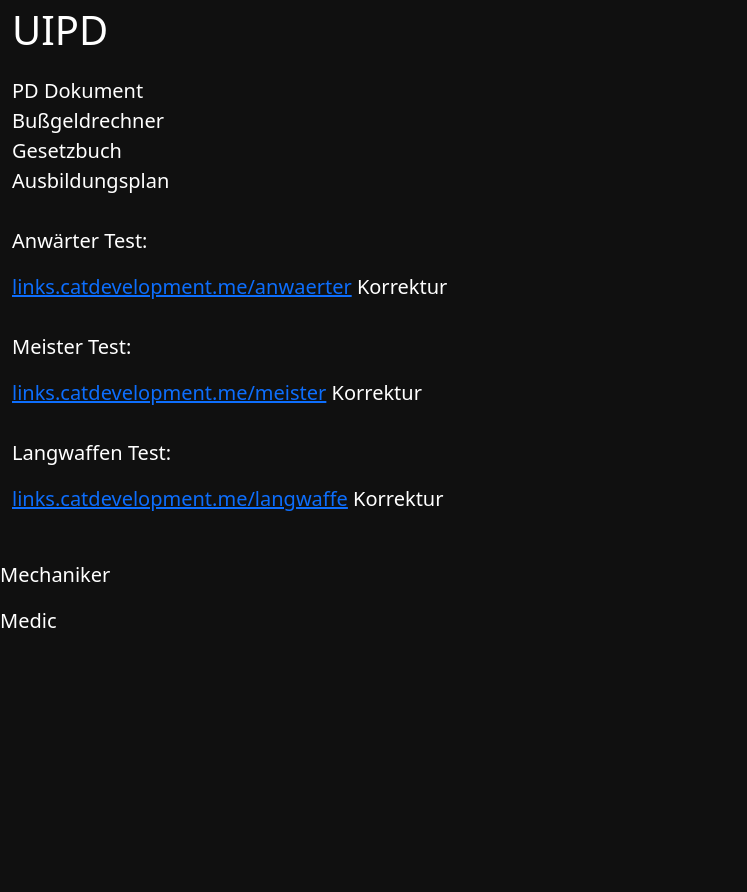
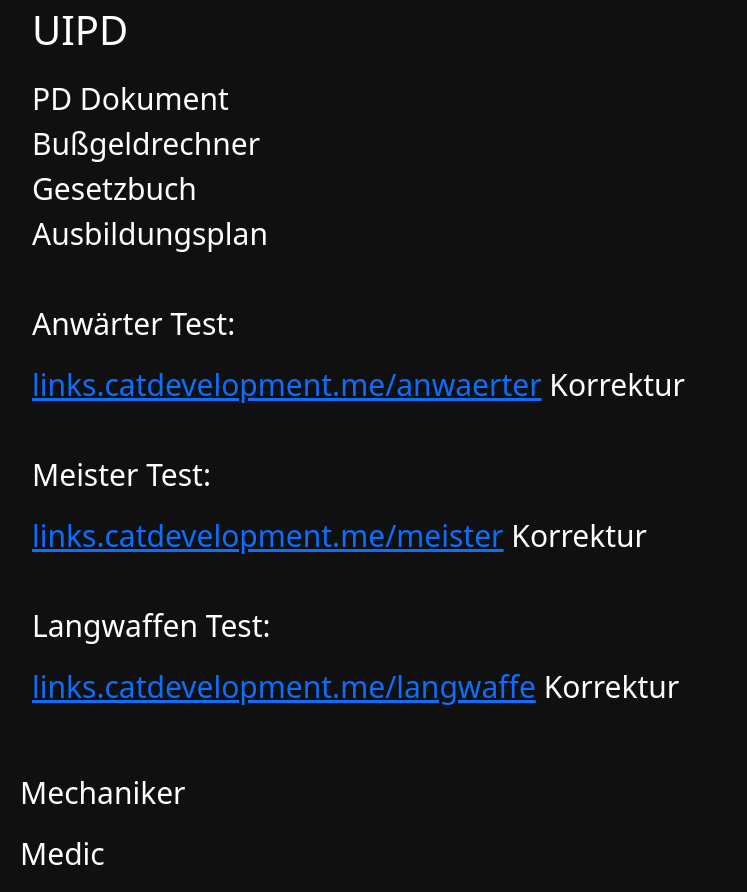
Before and after one commit to CatmanGames/catmangames.github.io, a plain HTML site: page self_links.html in a window 1280 px wide. Shown: the whole page, without its empty margins (0-747 px from the left). Before the commit the page ends 800 px from the top, so only its background shows below. Drawn offline with nearby package versions, Linux system fonts and the light colour scheme; a web font is replaced by a local one.

Commit message:
eh second first try

```diff
--- a/self_links.html
+++ b/self_links.html
@@ -10,7 +10,7 @@
           integrity="sha384-F3w7mX95PdgyTmZZMECAngseQB83DfGTowi0iMjiWaeVhAn4FJkqJByhZMI3AhiU" crossorigin="anonymous">
     <title>Links</title>
 </head>
-<body style="background-color: #101010; color: white; align-content: center; justify-content: center; position: absolute; font-size: 20px">
+<body style="background-color: #101010; color: white; align-content: center; justify-content: center; position: absolute; font-size: 30px; left: 20px">
 <div class="container">
     <div class="row">
         <p style="font-size: 40px">UIPD</p>
```
